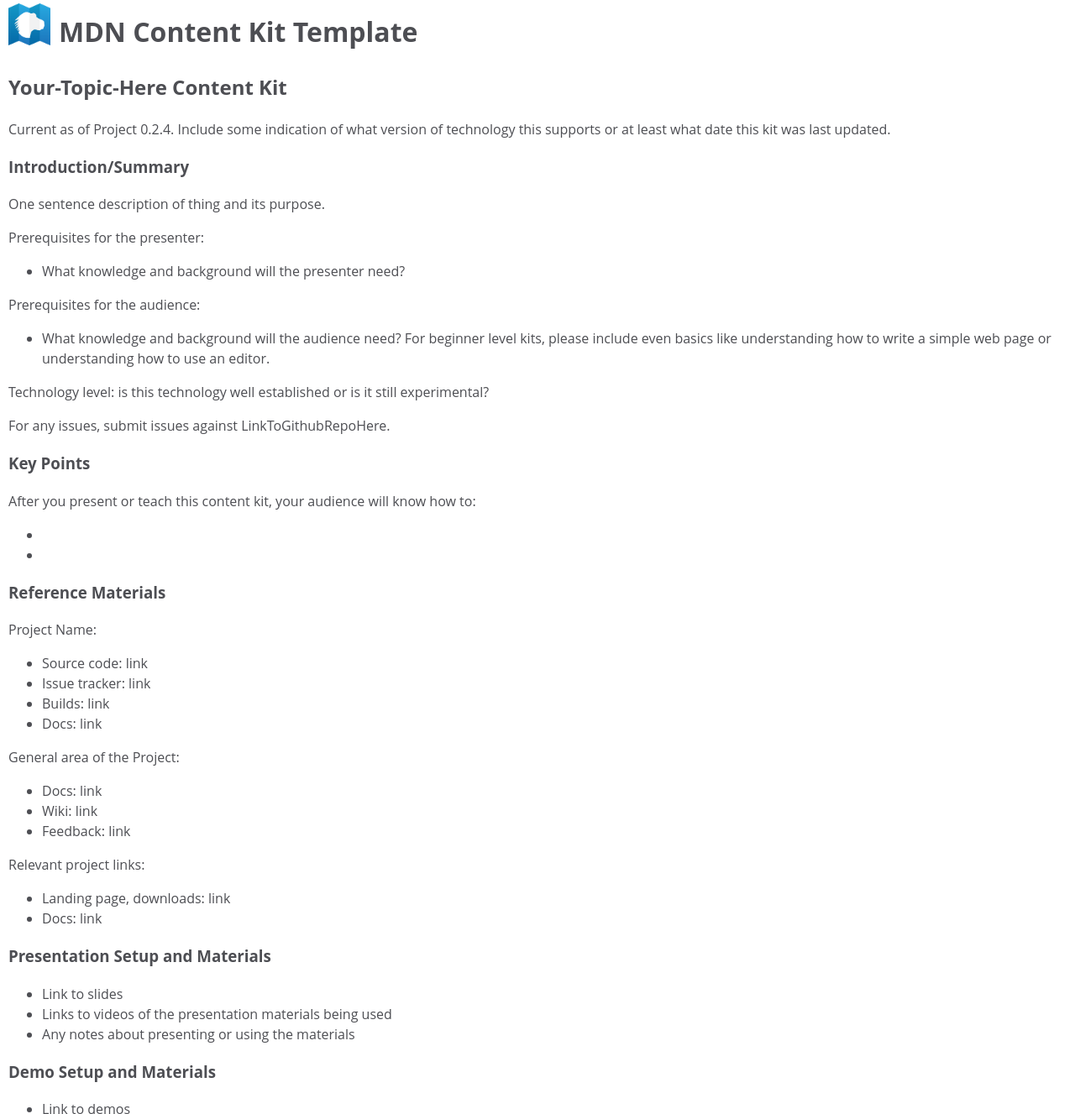
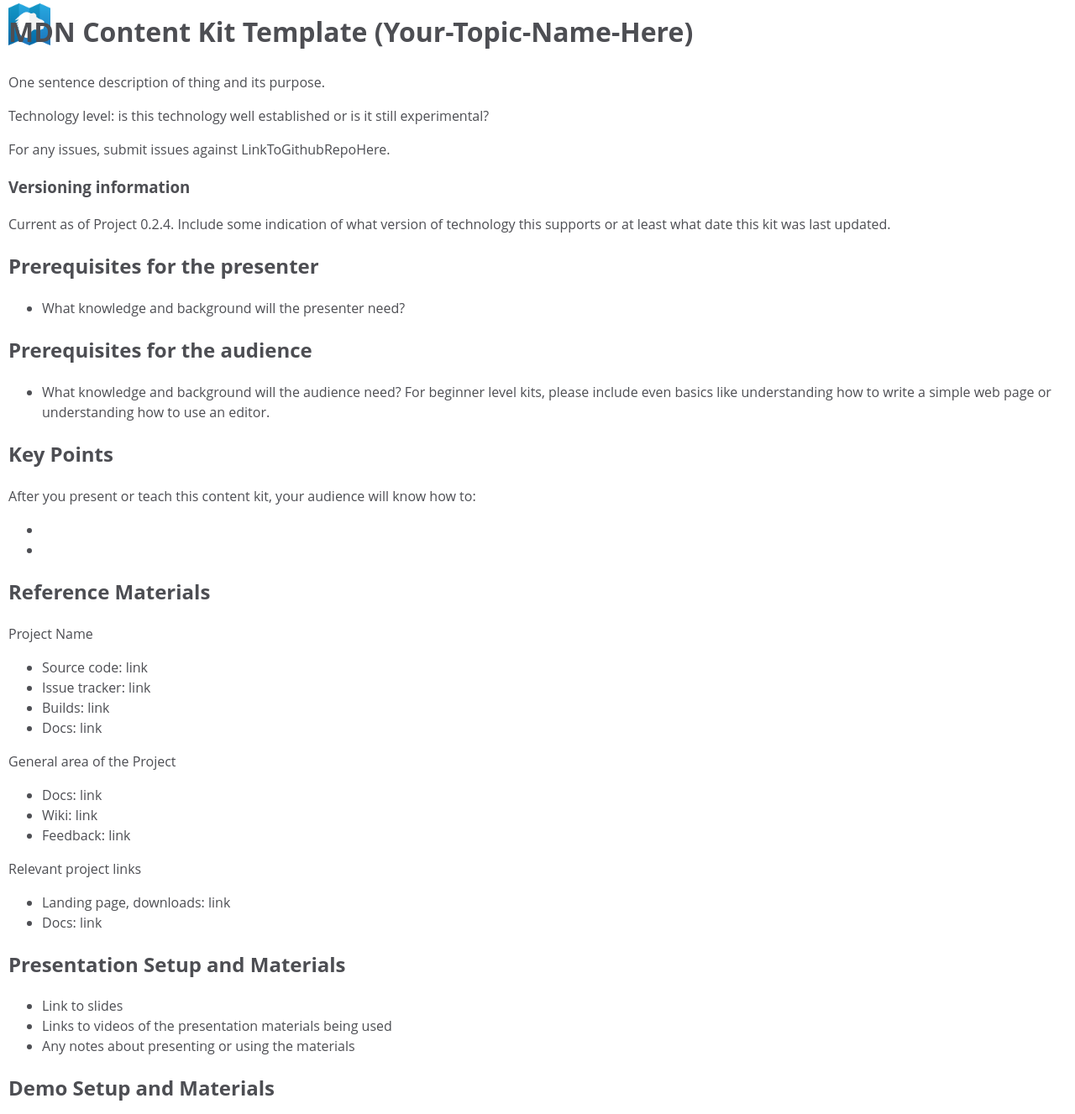
Before and after one commit to mdn/content-kit-template, a plain HTML site: page index.html in a window 1280 px wide. Shown: the part 17-1344 px from the top of the page at 84% size. Drawn offline with Linux system fonts and the light colour scheme.

Commit message:
improving template structure, and fixing a coupl eof styling quirks

```diff
--- a/css/main.css
+++ b/css/main.css
@@ -10,6 +10,6 @@ h1 {
     background-repeat: no-repeat;
     background-position: 0 0;
     background-size: 50px 50px;
-    padding: 10px 0 0 60px;
+    padding: 10px 0 0 0;
     height: 50px;
 }
--- a/index.html
+++ b/index.html
@@ -8,33 +8,9 @@
 </head>
 
 <body>
-<h1>
-  MDN Content Kit Template
-</h1>
-
-<h2>Your-Topic-Here Content Kit</h2>
-
-<p>Current as of Project 0.2.4. Include some indication of what version of technology this supports or at least what date this kit was last updated.</p>
-
-<h3>
-  Introduction/Summary
-</h3>
+<h1>MDN Content Kit Template (Your-Topic-Name-Here)</h1>
 
 <p>One sentence description of thing and its purpose.</p>
-
-<p>
-    Prerequisites for the presenter:
-    <ul>
-        <li>What knowledge and background will the presenter need?</li>
-    </ul>
-</p>
-
-<p>
-    Prerequisites for the audience:
-    <ul>
-        <li>What knowledge and background will the audience need? For beginner level kits, please include even basics like understanding how to write a simple web page or understanding how to use an editor.</li>
-    </ul>
-</p>
 
 <p>
 Technology level: is this technology well established or is it still experimental?
@@ -44,21 +20,39 @@ Technology level: is this technology well established or is it still experimenta
 For any issues, submit issues against LinkToGithubRepoHere.
 </p>
 
-<h3>Key Points</h3>
+<h3>Versioning information</h3>
+
+<p>Current as of Project 0.2.4. Include some indication of what version of technology this supports or at least what date this kit was last updated.</p>
+
+<h2>Prerequisites for the presenter</h2>
 
 <p>
-After you present or teach this content kit, your audience will know how to:
+    <ul>
+        <li>What knowledge and background will the presenter need?</li>
+    </ul>
+</p>
+
+<h2>Prerequisites for the audience</h2>
+
+<p>
+    <ul>
+        <li>What knowledge and background will the audience need? For beginner level kits, please include even basics like understanding how to write a simple web page or understanding how to use an editor.</li>
+    </ul>
+</p>
+
+
+<h2>Key Points</h2>
+
+<p>After you present or teach this content kit, your audience will know how to:</p>
 
 <ul>
   <li></li>
   <li></li>
 </ul>
-</p>
 
-<h3>Reference Materials</h3>
+<h2>Reference Materials</h2>
 
-<p>
-    Project Name:
+<p>Project Name</p>
 
     <ul>
         <li>Source code: link</li>
@@ -67,7 +61,7 @@ After you present or teach this content kit, your audience will know how to:
         <li>Docs: link</li>
     </ul>
 
-    General area of the Project:
+<p>General area of the Project</p>
 
     <ul>
         <li>Docs: link</li>
@@ -75,27 +69,25 @@ After you present or teach this content kit, your audience will know how to:
         <li>Feedback: link</li>
     </ul>
 
-    Relevant project links:
+<p>Relevant project links</p>
 
     <ul>
       <li>Landing page, downloads: link</li>
       <li>Docs: link</li>
     </ul>
-</p>
 
-<h3>Presentation Setup and Materials</h3>
 
-<p>
+<h2>Presentation Setup and Materials</h2>
+
 <ul>
   <li>Link to slides</li>
   <li>Links to videos of the presentation materials being used</li>
   <li>Any notes about presenting or using the materials</li>
 </ul>
-</p>
 
-<h3>Demo Setup and Materials</h3>
+<h2>Demo Setup and Materials</h2>
 
-<p>
+
 <ul>
   <li>Link to demos</li>
   <li>Demo script:
@@ -116,16 +108,14 @@ After you present or teach this content kit, your audience will know how to:
     </li>
     <li>Instructions for how to give the demo offline</li>
 </ul>
-</p>
 
-<h3>Frequently Asked Questions (FAQs)</h3>
+
+<h2>Frequently Asked Questions (FAQs)</h2>
 
 <p>
 List any questions that the presenter might get here, especially any "difficult" questions. Or link to a file of FAQs.
 </p>
 
-<h3>Additional Materials</h3>
+<h2>Additional Materials</h2>
 
-<p>
-List any additional materials that might be helpful.
-</p>
+<p>List any additional materials that might be helpful.</p>
```
Lines whose indentation alone changed are shown as unchanged.
